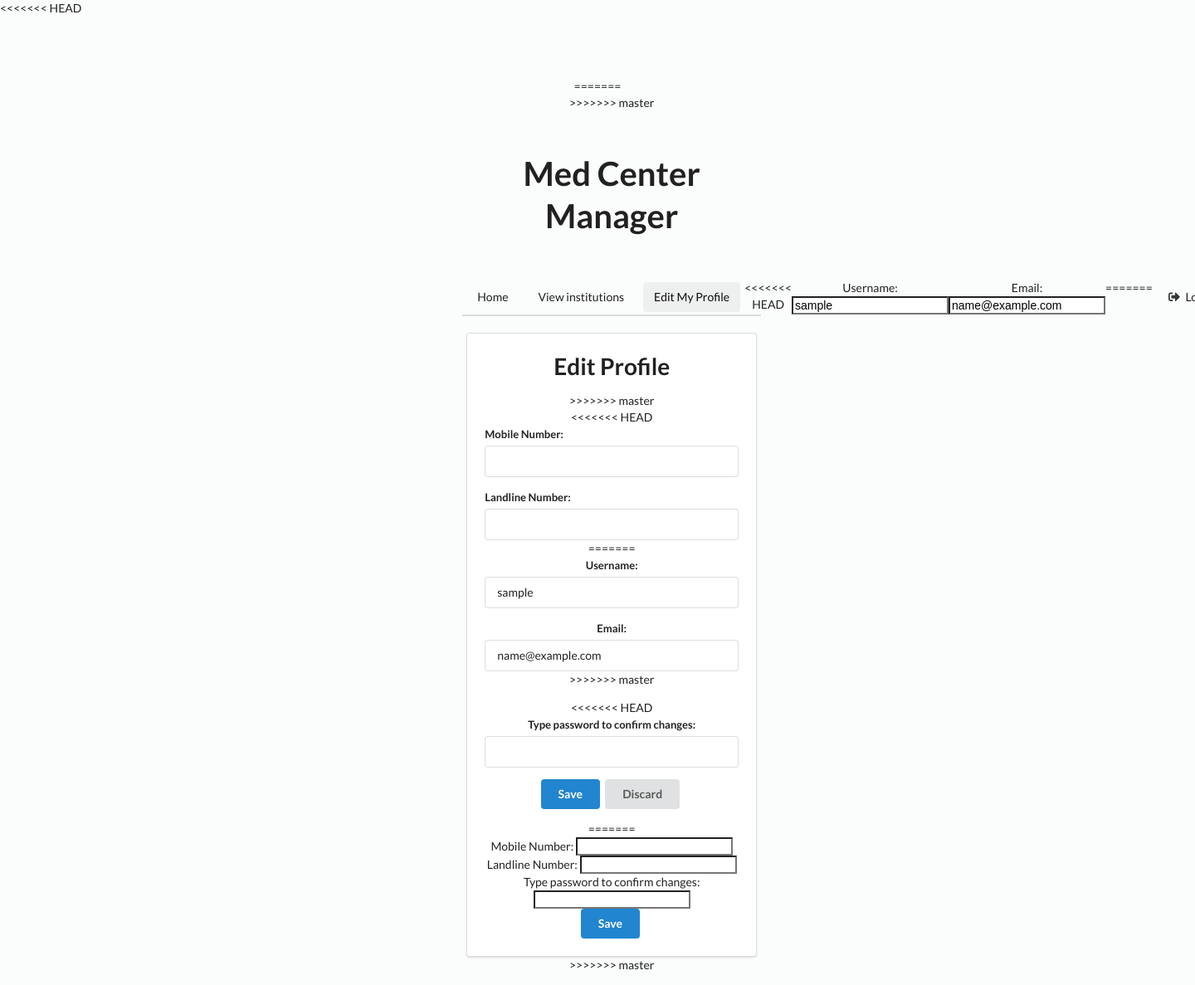
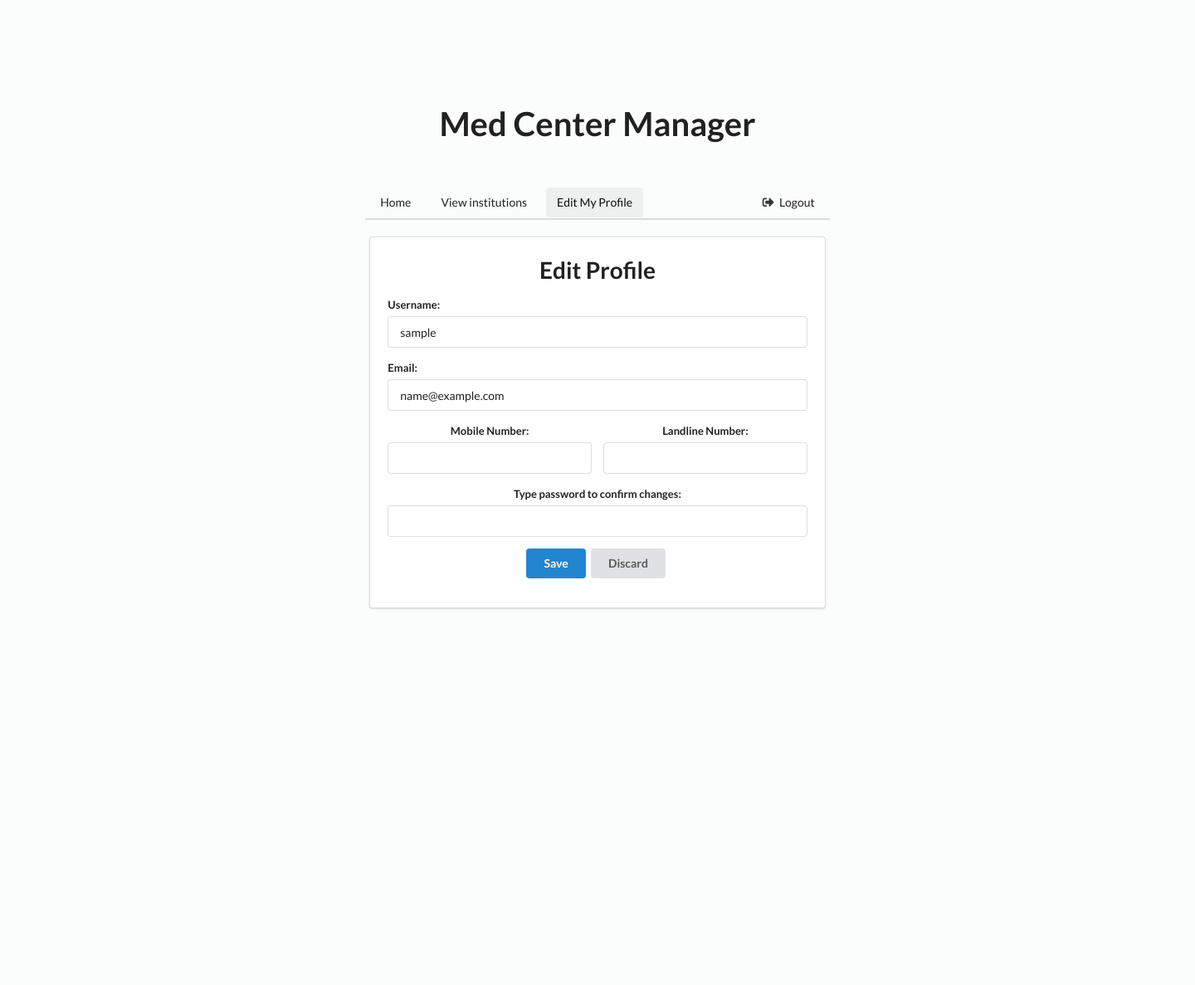
Before and after one commit to gabrielchase/CS-165-Medical-Center-Manager, a Django app: page /users/edit/ in a window 1440 px wide; the page is wider, and only the part inside the window is pictured. Shown: that part at 83% size. After the commit the page ends 734 px from the top of that part, so only its background shows below. Run offline with Django 3.2, Linux system fonts and the light colour scheme; the visitor is signed in with stand-in values (Sample User, id 1); parts of the project's set-up code (start-up, migrations or seed data) failed here and were passed over; some libraries are stand-ins or nearby versions.

Commit message:
Fixed merging of update users

```diff
--- a/src/templates/users/user_update.html
+++ b/src/templates/users/user_update.html
@@ -1,12 +1,6 @@
-<<<<<<< HEAD
 <div class="ui grid container center aligned" style="margin-top: 60px">
     <div class="row">
         <div class="eight wide computer column thirteen wide tablet thirteen wide mobile">
-=======
-<div class="ui grid container center aligned">
-        <div class="column"></div>
-        <div class="eleven wide column">
->>>>>>> master
 
             {% extends "base.html" %}
 
@@ -16,8 +10,18 @@
                   <a class="item" href={% url 'dashboard:home' %}>Home</a>
                   <a class="item" href={% url 'dashboard:institution-list' %}>View institutions</a>
                   <a class="active item" href={% url 'users:update' %}>Edit My Profile</a>
+                  <div class="right secondary menu">
+                    <a class="ui item" href={% url 'logout' %}> <i class="sign out icon"></i> Logout</a>
+                </div>
+            </div>
+        </div>
 
-<<<<<<< HEAD
+        <div class="row">
+            <div class="ui padded segment" style="margin-top: 20px">
+                <h1>Edit Profile</h1>
+                <form class="ui form" action={% url 'users:update' %} method="POST">
+                    {% csrf_token %}
+
                     <div class="field">
                         <label for="username" align="left">Username: </label>
                         <input type="text" name="username" value="{{ object.username }}"  />
@@ -27,40 +31,18 @@
                         <label for="email" align="left">Email: </label>
                         <input type="text" name="email" value="{{ object.email }}" />
                     </div>
-=======
-                  <div class="right secondary menu">
-                    <a class="ui item" href={% url 'logout' %}> <i class="sign out icon"></i> Logout</a>
-                  </div>
-                </div>
-            </div>
-            <div class="row">
-                <div class="ui padded segment" style="margin-top: 20px">
-                    <h1>Edit Profile</h1>
-                    <form class="ui form" action={% url 'users:update' %} method="POST">
-                        {% csrf_token %}
->>>>>>> master
 
+                   <div class="two fields">
                     <div class="field">
-<<<<<<< HEAD
-                            <label for="mobile_number" align="left">Mobile Number: </label>
+                        <label for="mobile_number">Mobile Number: </label>
                         <input type="text" name="mobile_number" {% if object.mobile_number %} value="{{ object.mobile_number }}" {% endif %}  />
                     </div>
 
                     <div class="field">
-                            <label for="landline_number" align="left">Landline Number: </label>
+                        <label for="landline_number">Landline Number: </label>
                         <input type="text" name="landline_number" {% if object.landline_number %} value="{{ object.landline_number }}" {% endif %}  />
-=======
-                            <label for="username">Username: </label>
-                            <input type="text" name="username" value="{{ object.username }}"  />
                     </div>
-
-                        <div class="field">
-                            <label for="email">Email: </label>
-                            <input type="text" name="email" value="{{ object.email }}" />
->>>>>>> master
                 </div>
-
-<<<<<<< HEAD
 
                     {% if object.administratordetails %}
                     <div class="two fields">
@@ -176,73 +158,7 @@
                     <input type="submit" value="Save" class="ui blue button" />
                     <a class="ui button" href={% url 'dashboard:home' %}>Discard</a>
                 </form>
-=======
-                        <div class="two fields">
-                            <div class="field">
-                                <label for="mobile_number">Mobile Number: </label>
-                                <input type="text" name="mobile_number" {% if object.mobile_number %} value="{{ object.mobile_number }}" {% endif %}  />
         </div>
-
-                            <div class="field">
-                                <label for="landline_number">Landline Number: </label>
-                                <input type="text" name="landline_number" {% if object.landline_number %} value="{{ object.landline_number }}" {% endif %}  />
-                            </div>
-                        </div>
-
-
-                        {% if object.administratordetails %}
-                            <div class="two fields">
-                                <div class="field">
-                                    <label for="open_time">Open Time: </label>
-                                    <input type="text" name="open_time" {% if object.administratordetails.open_time %} value="{{ object.administratordetails.open_time }}" {% endif %} />
-                                </div>
-
-                                <div class="field">
-                                    <label for="close_time">Close Time: </label>
-                                    <input type="text" name="close_time" {% if object.administratordetails.close_time %} value="{{ object.administratordetails.close_time }}" {% endif %} />
-                                </div>
-                            </div>
-
-                            <div class="field">
-                                <label for="location">Location: </label>
-                                <input type="text" name="location" {% if object.administratordetails.location %} value="{{ object.administratordetails.location }}" {% endif %} />
-                            </div>
-
-                            <div class="field">
-                                <label for="category">Category: </label>
-                                <!-- <input type="text" name="category" {% if object.administratordetails.category %} value="{{ object.administratordetails.category }}" {% endif %} /> -->
-                                <select name="category" id="" required>
-                                    {% if object.administratordetails.category %}
-                                        <option value="{{ object.administratordetails.category }}">{{ object.administratordetails.category }}</option>
-                                    {% else %}
-                                        <option value="none">--- Select ---</option>
-                                    {% endif %}
-                                    <option value="Social Hygiene Clinic">Social Hygiene Clinic</option>
-                                    <option value="Testing Hub">Testing Hub</option>
-                                    <option value="Treatment Center">Treatment Center</option>
-                                </select>
-                            </div>
-
-                            <div class="field">
-                                <label for="staff">Staff: </label>
-                                <input type="text" name="staff" {% if object.administratordetails.staff %} value="{{ object.administratordetails.staff }}" {% endif %} />
-                            </div>
-
-                            <div class="field">
-                                <label for="additional_info">Additional Information: </label>
-                                <input type="text" name="additional_info" {% if object.administratordetails.additional_info %} value="{{ object.administratordetails.additional_info }}" {% endif %} />
-                            </div>
-                        {% endif%}
-
-                        <div class="field">
-                            <label for="password">Type password to confirm changes: </label>
-                            <input type="password" name="password" />
-                        </div>
-
-                        <input type="submit" value="Save" class="ui blue button" />
-                    </form>
-                </div>
->>>>>>> master
     </div>
     {% endblock %}
 </div>
```
Lines whose indentation alone changed are shown as unchanged.
